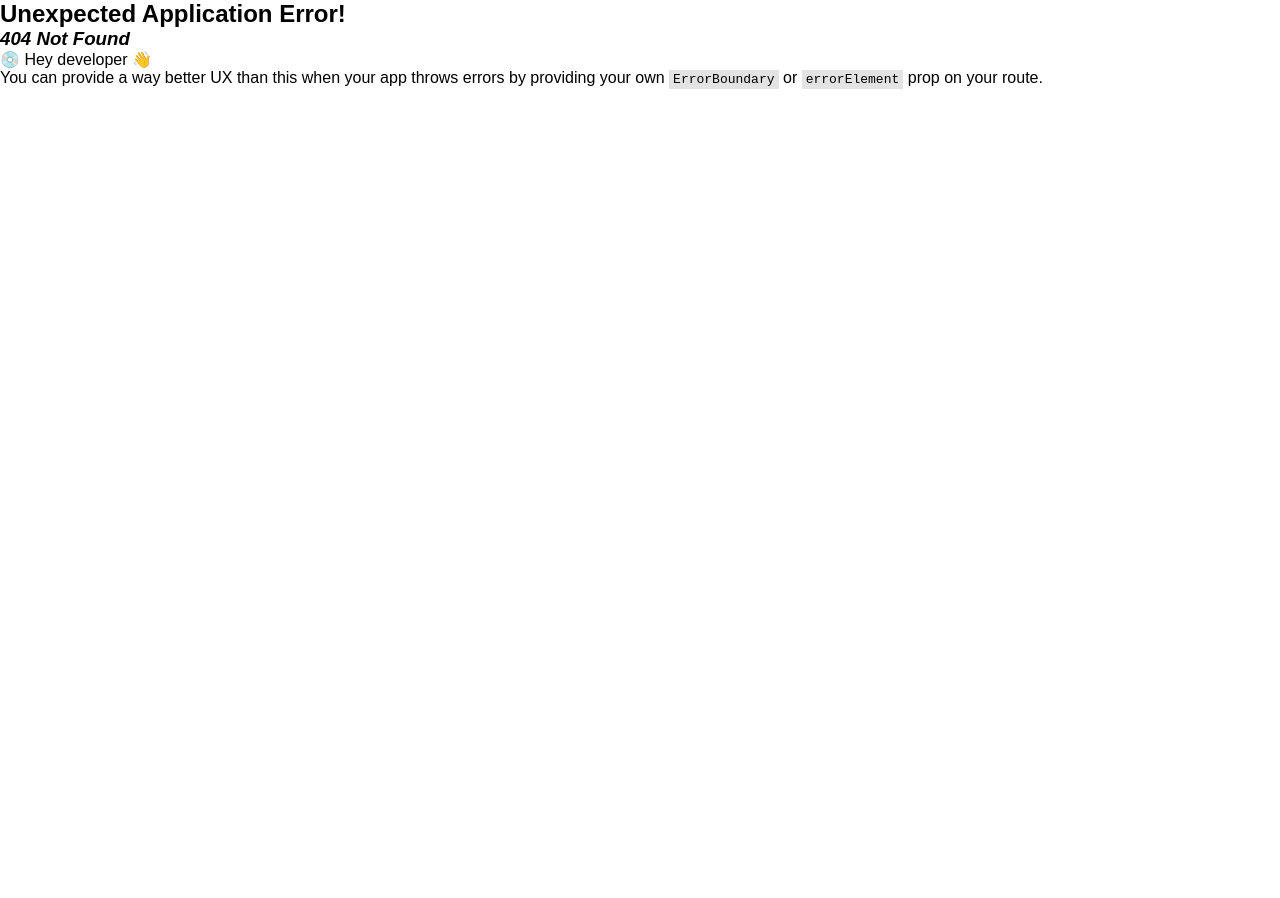
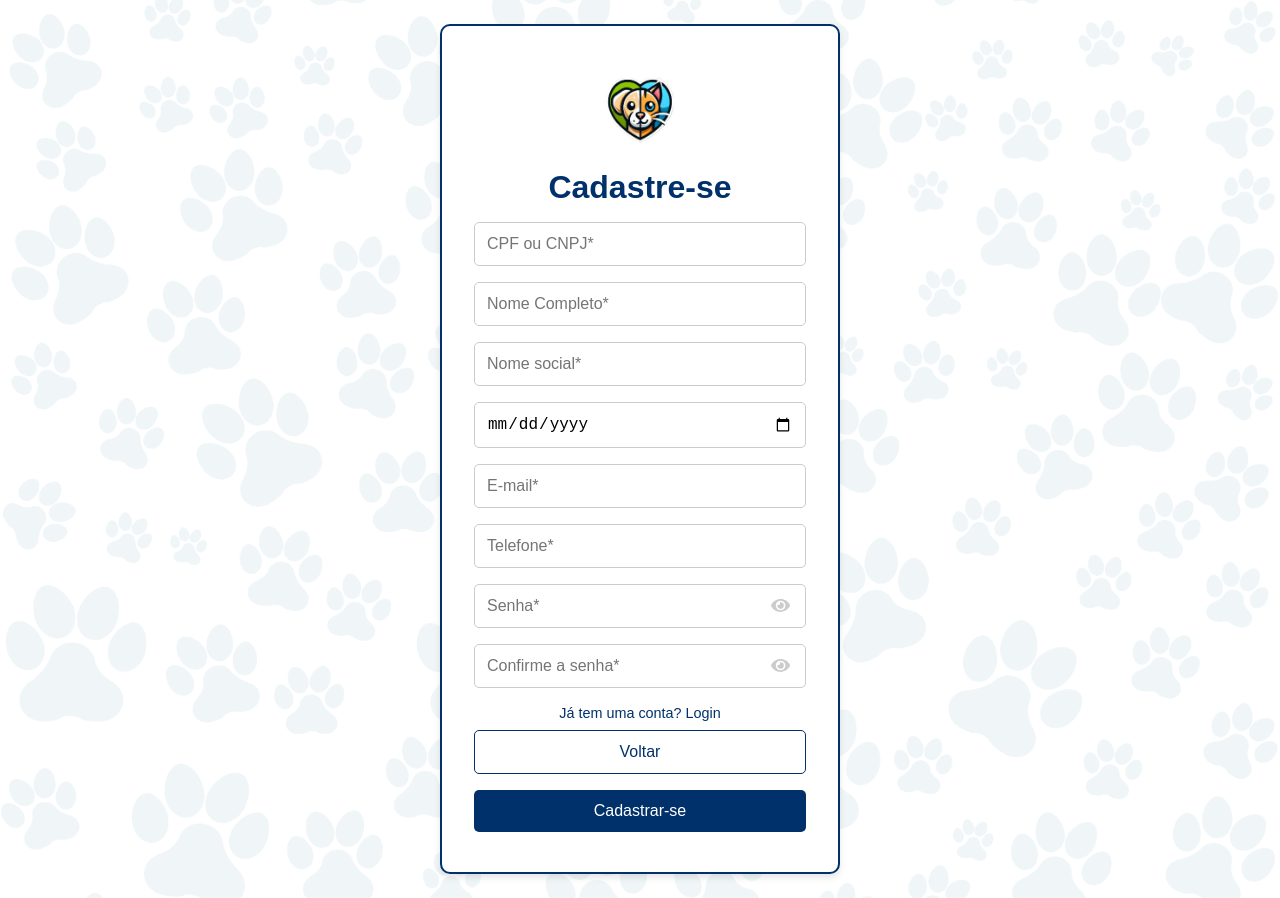
Before and after one commit to MeuPet-Start/Front_MeuPet, a React (Vite) app in the folder Meupet/: page /cadastro in a window 1280 px wide. Before the commit this address had no page. Before the commit the page ends 800 px from the top, so only its background shows below. Built offline with nearby package versions, Linux system fonts and the light colour scheme; a web font is replaced by a local one.

Commit message:
Registro finalizado(Integrar com o back)

```diff
--- a/Meupet/src/pages/login/login.jsx
+++ b/Meupet/src/pages/login/login.jsx
@@ -20,9 +20,14 @@ import { FaEye, FaEyeSlash } from "react-icons/fa";
 
 const Login = () => {
   const [showPassword, setShowPassword] = useState(false);
+  const [email, setEmail] = useState('');
   const navigate = useNavigate();
   const togglePasswordVisibility = () => {
     setShowPassword((prev) => !prev);
+  };
+
+  const handleEmailChange = (e) => {
+    setEmail(e.target.value);
   };
 
   return (
@@ -34,7 +39,12 @@ const Login = () => {
             <LogoText>Meu PET</LogoText>
           </LogoContainer>
           <Title>LOGIN</Title>
-          <Input type="email" placeholder="E-mail" />
+          <Input
+            type="email"
+            placeholder="E-mail*"
+            value={email}
+            onChange={handleEmailChange}
+          />
           <InputContainer>
             <Input
               type={showPassword ? "text" : "password"}
--- /dev/null
+++ b/Meupet/src/pages/registro/register.jsx
@@ -0,0 +1,112 @@
+import React, { useState } from 'react';
+import { useNavigate } from 'react-router-dom';
+import {
+  RegisterContainer,
+  RegisterCard,
+  Logo,
+  Title,
+  InputContainer,
+  Input,
+  Button,
+  LinkText,
+  Background
+} from './registerStyle';
+import { FaEye, FaEyeSlash } from 'react-icons/fa';
+import logoImage from '../../assets/logo.png';
+
+const Register = () => {
+  const navigate = useNavigate();
+  const [showPassword, setShowPassword] = useState(false);
+  const [showConfirmPassword, setShowConfirmPassword] = useState(false);
+  const [cpfCnpj, setCpfCnpj] = useState('');
+  const [email, setEmail] = useState('');
+  const [phone, setPhone] = useState('');
+
+  const handleCpfCnpjChange = (e) => {
+    const value = e.target.value.replace(/\D/g, '');
+
+    const formatted =
+      value.length <= 11
+        ? value
+            .replace(/^(\d{3})(\d)/, '$1.$2')
+            .replace(/^(\d{3})\.(\d{3})(\d)/, '$1.$2.$3')
+            .replace(/^(\d{3})\.(\d{3})\.(\d{3})(\d)/, '$1.$2.$3-$4')
+        : value
+            .replace(/^(\d{2})(\d)/, '$1.$2')
+            .replace(/^(\d{2})\.(\d{3})(\d)/, '$1.$2.$3')
+            .replace(/^(\d{2})\.(\d{3})\.(\d{3})(\d)/, '$1.$2.$3/$4')
+            .replace(/^(\d{2})\.(\d{3})\.(\d{3})\/(\d{4})(\d)/, '$1.$2.$3/$4-$5');
+
+    setCpfCnpj(formatted);
+  };
+
+  const handlePhoneChange = (e) => {
+    const value = e.target.value.replace(/\D/g, '');
+    const formatted = value
+      .replace(/^(\d{2})(\d)/, '($1) $2')
+      .replace(/(\d{5})(\d)/, '$1-$2');
+    setPhone(formatted);
+  };
+
+  const handleEmailChange = (e) => {
+    setEmail(e.target.value);
+  };
+
+
+  return (
+    <Background>
+      <RegisterContainer>
+        <RegisterCard>
+          <Logo src={logoImage} alt="Logo Meu PET" />
+          <Title>Cadastre-se</Title>
+          <Input
+            type="text"
+            placeholder="CPF ou CNPJ*"
+            value={cpfCnpj}
+            onChange={handleCpfCnpjChange}
+            maxLength="18"
+          />
+          <Input placeholder="Nome Completo*" />
+          <Input placeholder="Nome social*" />
+          <Input type="date" placeholder="Data de Nascimento*" />
+          <Input
+            type="email"
+            placeholder="E-mail*"
+            value={email}
+            onChange={handleEmailChange}
+          />
+          <Input
+            type="text"
+            placeholder="Telefone*"
+            value={phone}
+            onChange={handlePhoneChange}
+            maxLength="15"
+          />
+          <InputContainer>
+            <Input
+              type={showPassword ? 'text' : 'password'}
+              placeholder="Senha*"
+            />
+            <span onClick={() => setShowPassword((prev) => !prev)}>
+              {showPassword ? <FaEyeSlash /> : <FaEye />}
+            </span>
+          </InputContainer>
+          <InputContainer>
+            <Input
+              type={showConfirmPassword ? 'text' : 'password'}
+              placeholder="Confirme a senha*"
+            />
+            <span onClick={() => setShowConfirmPassword((prev) => !prev)}>
+              {showConfirmPassword ? <FaEyeSlash /> : <FaEye />}
+            </span>
+          </InputContainer>
+          <LinkText onClick={() => navigate('/login')}>Já tem uma conta? Login</LinkText>
+          <Button secondary onClick={() => navigate('/')}>Voltar</Button>
+          <Button>Cadastrar-se</Button>
+        </RegisterCard>
+      </RegisterContainer>
+    </Background>
+  );
+};
+
+export default Register;
--- /dev/null
+++ b/Meupet/src/pages/registro/registerStyle.js
@@ -0,0 +1,106 @@
+import styled from 'styled-components';
+import backgroundImage from '../../assets/background_login.png';
+
+export const Background = styled.div`
+  background-image: url(${backgroundImage});
+  background-size: cover;
+  background-repeat: no-repeat;
+  background-position: center;
+  min-height: 100vh;
+  display: flex;
+  align-items: center;
+  justify-content: center;
+`;
+
+export const RegisterContainer = styled.div`
+  display: flex;
+  justify-content: center;
+  align-items: center;
+  width: 100%;
+  padding: 1.5rem 1rem;
+`;
+
+export const RegisterCard = styled.div`
+  background-color: white;
+  padding: 2rem;
+  border-radius: 10px;
+  box-shadow: 0 4px 6px rgba(0, 0, 0, 0.1);
+  text-align: center;
+  width: 100%;
+  max-width: 400px;
+  border: 2px solid #00316a;
+`;
+
+export const Logo = styled.img`
+  width: 100px;
+  margin-bottom: 1rem;
+`;
+
+export const Title = styled.h2`
+  font-size: 2rem;
+  color: #00316a;
+  margin-bottom: 1rem;
+`;
+
+export const InputContainer = styled.div`
+  position: relative;
+  width: 100%;
+
+  span {
+    position: absolute;
+    top: 40%;
+    right: 1rem;
+    transform: translateY(-50%);
+    cursor: pointer;
+    color: #ccc;
+    font-size: 1.2rem;
+
+    &:hover {
+      color: #00316a;
+    }
+  }
+`;
+
+export const Input = styled.input`
+  width: 100%;
+  padding: 0.75rem 2.5rem 0.75rem 0.75rem;
+  border: 1px solid #ccc;
+  border-radius: 5px;
+  font-size: 1rem;
+  margin-bottom: 1rem;
+
+  &[type="date"] {
+    padding: 0.75rem;
+  }
+
+  &::-webkit-calendar-picker-indicator {
+    cursor: pointer;
+  }
+`;
+
+export const Button = styled.button`
+  width: 100%;
+  padding: 0.75rem;
+  margin: 0.5rem 0;
+  font-size: 1rem;
+  border: none;
+  border-radius: 5px;
+  cursor: pointer;
+  background-color: ${(props) => (props.secondary ? 'white' : '#00316a')};
+  color: ${(props) => (props.secondary ? '#00316a' : 'white')};
+  border: ${(props) => (props.secondary ? '1px solid #00316a' : 'none')};
+
+  &:hover {
+    background-color: ${(props) => (props.secondary ? '#f0f0f0' : '#002554')};
+  }
+`;
+
+export const LinkText = styled.a`
+  font-size: 0.9rem;
+  color: #00316a;
+  text-decoration: none;
+
+  &:hover {
+    text-decoration: underline;
+  }
+`;
--- a/Meupet/src/routes/index.routes.jsx
+++ b/Meupet/src/routes/index.routes.jsx
@@ -3,6 +3,7 @@ import { Home } from "../pages/home/Home.jsx";
 import { Castracao } from "../pages/castracao/Castracao.jsx";
 import { AppointmentDetails } from "../pages/atendimento/appointmentDetails.jsx";
 import Login from '../pages/login/login.jsx';
+import Register from '../pages/registro/register.jsx';
 
 export const route = createBrowserRouter([
     {
@@ -22,4 +23,8 @@ export const route = createBrowserRouter([
         path: '/login',
         element: <Login />,
     },
+    {
+        path: '/cadastro',
+        element: <Register />,
+    },
 ]);
```
